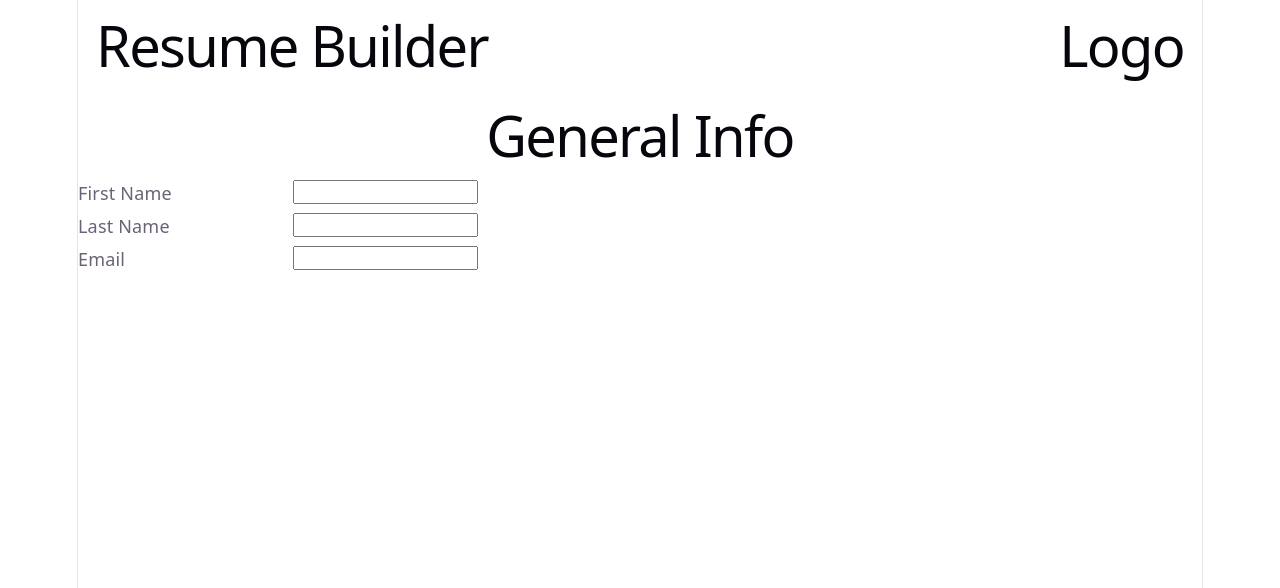
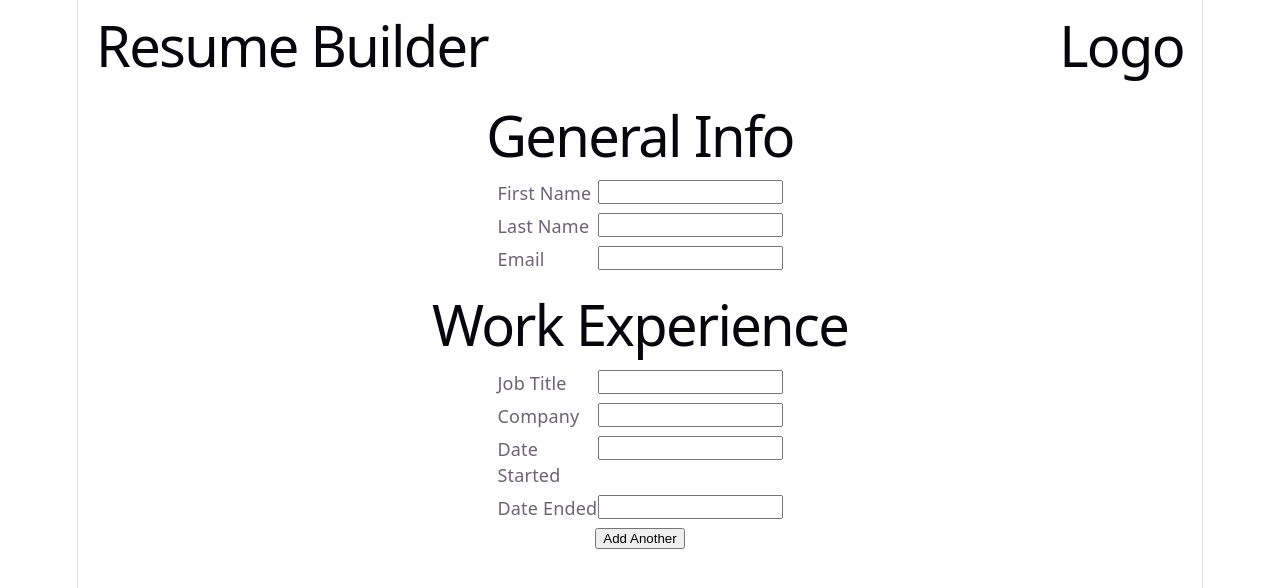
Before and after one commit to sam8457/CV-Application-Odin, a React (Vite) app: page / in a window 1280 px wide. Shown: the top 588 px of the page. Built offline with nearby package versions, Linux system fonts and the light colour scheme.

Commit message:
Add work exp section

```diff
--- a/src/App.css
+++ b/src/App.css
@@ -3,6 +3,12 @@
   flex-direction: row;
   justify-content: space-between;
   margin: 0 1rem;
+}
+
+#main {
+  display: flex;
+  flex-direction: column;
+  align-items: center;
 }
 
 .singleLineText {
@@ -22,3 +28,7 @@
 .singleLineText > input {
   height: 1rem;
 }
+
+.jobButton {
+  max-width: 100px;
+}
--- a/src/App.jsx
+++ b/src/App.jsx
@@ -1,21 +1,32 @@
 import { useState } from 'react'
 import './App.css'
 import Textbox from './components/Textbox.jsx'
+import Job from './components/Job.jsx'
 
 function App() {
 
+  // Todo: build job list from jobList variable
+  const [jobsList, jobsUpdater] = useState(
+    [<Job/>]
+  );
+
+  // Todo: add job add/remove functionality
   return (
     <>
       <div id="header">
         <h1>Resume Builder</h1>
         <h1>Logo</h1>
       </div>
-      <div>
+      <div id="main">
         <h1>General Info</h1>
         <Textbox label='First Name' />
         <Textbox label='Last Name' />
         <Textbox label='Email' />
+        <h1>Work Experience</h1>
+        <Job />
+        <button className="jobButton">Add Another</button>
       </div>
+
     </>
   )
 }
--- /dev/null
+++ b/src/components/Job.jsx
@@ -0,0 +1,17 @@
+import { useState } from 'react'
+import '../App.css'
+import Textbox from './Textbox.jsx'
+
+function Job({label}) {
+
+  return (
+    <>
+      <Textbox label={"Job Title"}/>
+      <Textbox label={"Company"}/>
+      <Textbox label={"Date Started"}/>
+      <Textbox label={"Date Ended"}/>
+    </>
+  )
+}
+
+export default Job
```
